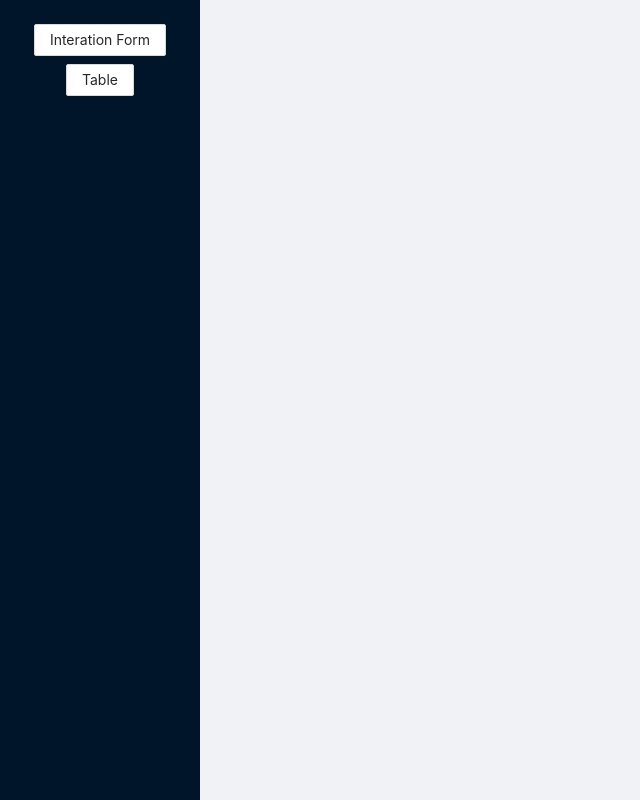
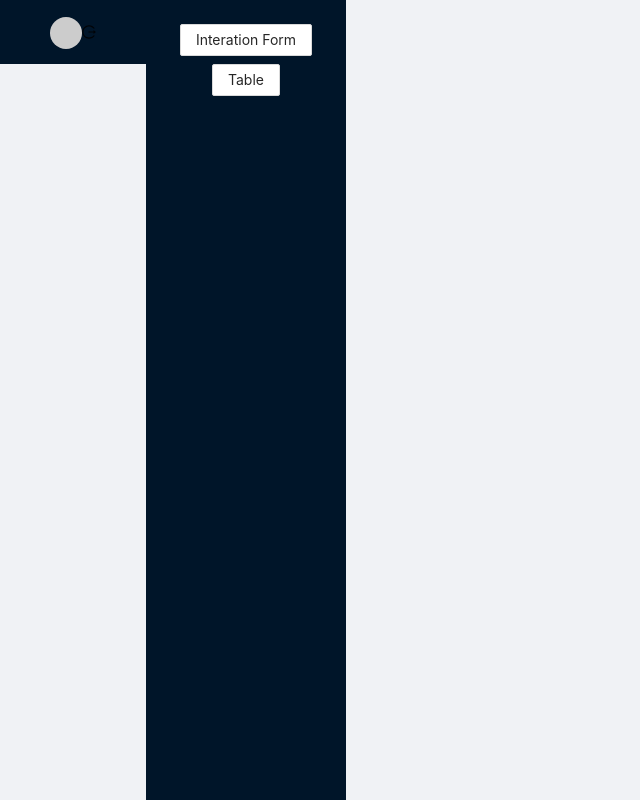
Before and after one commit to Rangocold/rango-low-code, a React (Vite) app: page / in a window 1280 px wide. Shown: the whole page, without its empty margins (0-640 px from the left). Built offline with nearby package versions, Linux system fonts and the light colour scheme.

Commit message:
user info

```diff
--- a/src/ComposeOperator/Components/IntegrationForm.tsx
+++ b/src/ComposeOperator/Components/IntegrationForm.tsx
@@ -1,6 +1,6 @@
 import React, { useCallback } from 'react';
 import { Button, Form } from 'antd';
-import axios from 'axios';
+import request from '../../Utils/request';
 import type { IntegrationFormProps } from '../../types';
 
 export default function IntegrationForm(config: IntegrationFormProps) {
@@ -9,7 +9,7 @@ export default function IntegrationForm(config: IntegrationFormProps) {
 
   const onSubmit = useCallback(() => {
     const data = form.getFieldsValue();
-    axios.post(config.submitUrl, data);
+    request(config.submitUrl, data);
   }, [form, config.submitUrl]);
   return (
     <div>
--- a/src/Display/Preview/IntegrationForm/index.tsx
+++ b/src/Display/Preview/IntegrationForm/index.tsx
@@ -1,7 +1,7 @@
 import React, { useCallback } from 'react';
 import { Form, Button } from 'antd';
 import { IntegrationFormProps } from '../../../types';
-import axios from 'axios';
+import request from '../../../Utils/request';
 import BaseForm from '../BaseForm';
 import style from './style.module.css';
 
@@ -11,7 +11,7 @@ export default function IntegrationForm(props: IntegrationFormProps) {
     form
       .validateFields()
       .then(() => {
-        axios.post(props.submitUrl, form.getFieldsValue());
+        request(props.submitUrl, form.getFieldsValue());
       })
       .catch((errors) => {
         form.scrollToField(errors[0].name);
--- a/src/Hooks/useLogin.ts
+++ b/src/Hooks/useLogin.ts
@@ -1,5 +1,4 @@
 import { useCallback, useMemo } from 'react';
-import axios from 'axios';
 import { ResponseProps } from '../types';
 import { SuccessCode } from '../consts';
 import request, { authUrl } from '../Utils/request';
@@ -13,7 +12,7 @@ export function useLogin() {
   }, [state]);
 
   const logout = useCallback(() => {
-    axios.post('/rango-low-code-server/developer/logout').then(() => {
+    request('/rango-low-code-server/developer/logout').then(() => {
       window.location.href = authUrl;
     });
   }, []);
--- a/src/Utils/request.ts
+++ b/src/Utils/request.ts
@@ -8,7 +8,9 @@ import { SuccessCode, UnauthorizedCode } from '../consts';
 import { ResponseProps } from '../types';
 export const authUrl = '/rango-low-code-server/passport/github';
 const defaultHeaders = {
-  'Content-Type': 'application/json',
+  headers: {
+    'Content-Type': 'application/json',
+  },
 };
 
 interface RespProps<S> {
--- a/src/main.tsx
+++ b/src/main.tsx
@@ -7,16 +7,27 @@ import { ComponentTypes } from './Toolbar/consts';
 import { getInitialComponentValue, SuccessCode } from './consts';
 import { GlobalContext, useGlobalContextReducer } from './Stores';
 import ComponentFormDrawer from './ComponentFormDrawer';
-import { Layout } from 'antd';
+import { Layout, Avatar } from 'antd';
 import Preview from './Display/Preview';
 import { GlobalContextActionEnum } from './Stores/types';
 import 'antd/dist/antd.css';
-import axios from 'axios';
 import { PreviewComponentList } from './Display/Preview/useRegisterPreviewComponents';
+import { LogoutOutlined } from '@ant-design/icons';
 import { useLogin } from './Hooks/useLogin';
+
+function TopBar({ onClick }: {onClick: () => void }) {
+  const context = useGlobalContextReducer();
+  return (
+    <Layout.Header>
+      <Avatar src={context.state.currentDeveloper?.photoUrl} />
+      <LogoutOutlined onClick={onClick} />
+    </Layout.Header>
+  );
+}
 
 function App() {
   const context = useGlobalContextReducer();
+  const { logout } = useLogin();
   useEffect(() => {
     for (const item of PreviewComponentList) {
       context.dispatch({
@@ -48,6 +59,7 @@ function App() {
   return (
     <GlobalContext.Provider value={context}>
       <Layout style={{ minHeight: '100vh' }}>
+        <TopBar onClick={logout} />
         <Toolbar onAddComponent={onAddComponent} />
         <Layout.Content>
           <GlobalContext.Consumer>
```
